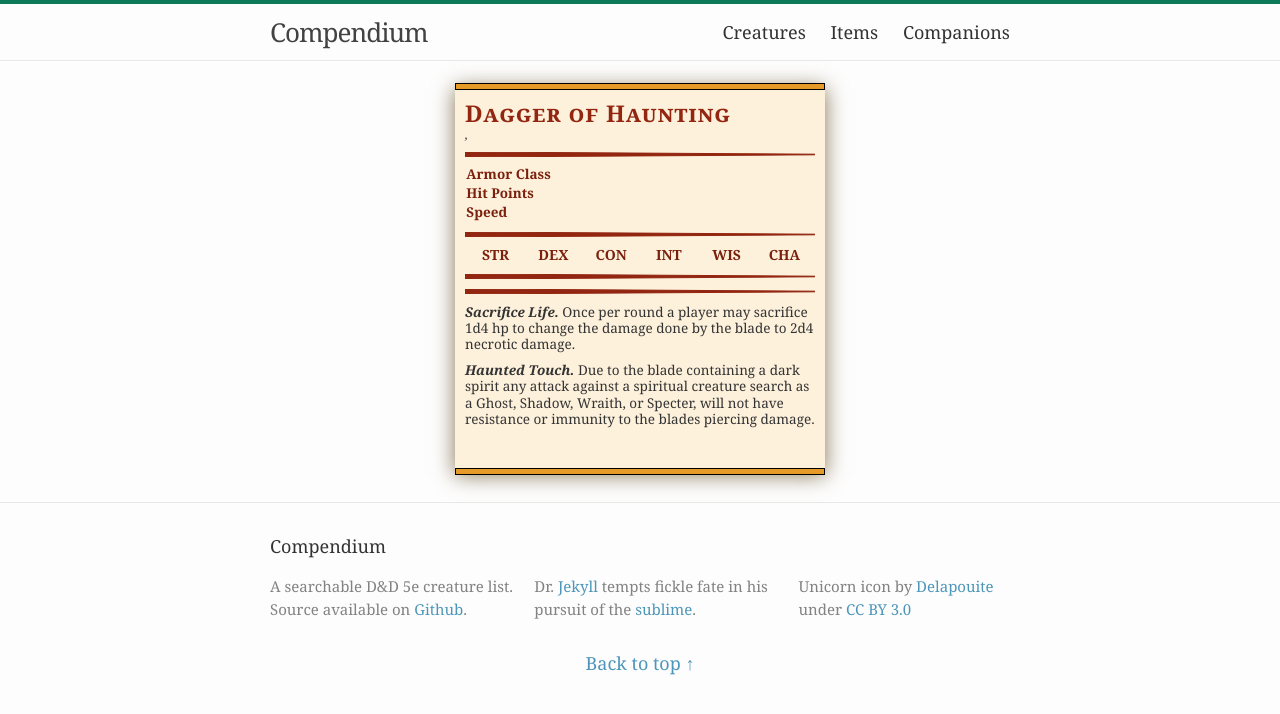
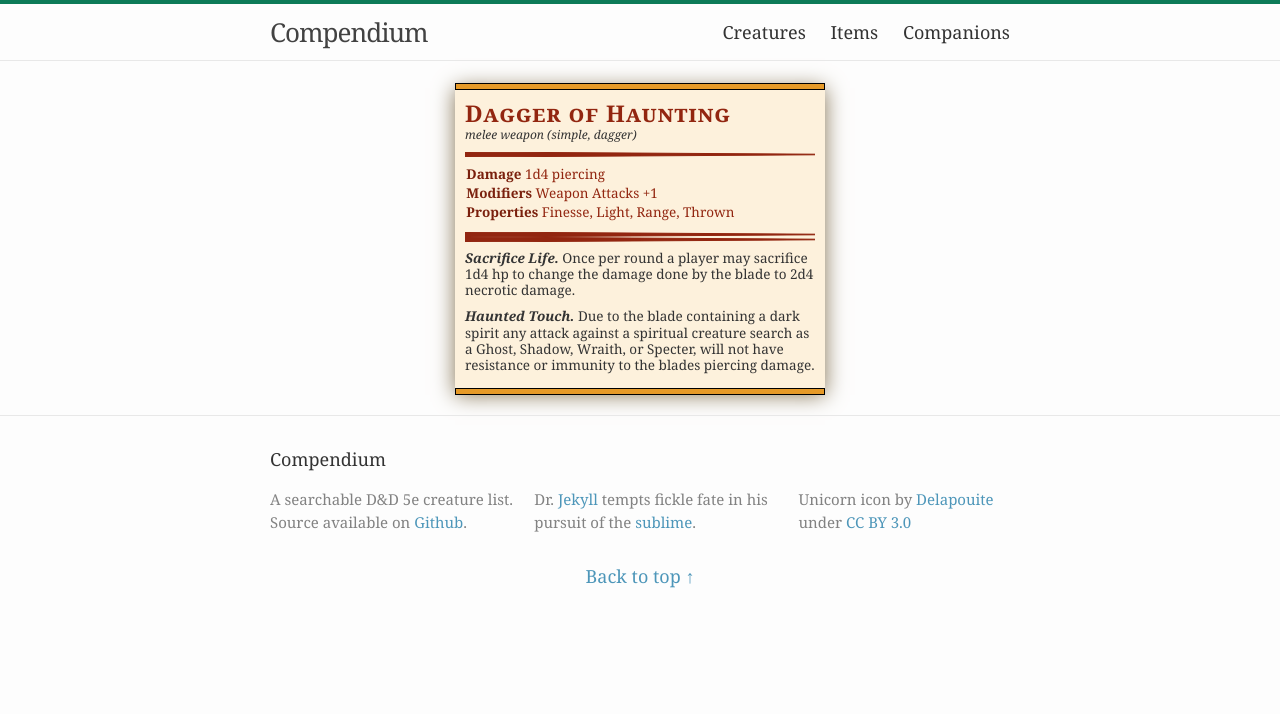
Before and after one commit to okaycasual/ck, a Jekyll site: the page built from _items/dagger-of-haunting.md, in a window 1280 px wide. Shown: the top 714 px of the page. Built offline with Jekyll 4.4.1, drawn with Linux system fonts in a browser that asks for light colours.

Commit message:
update item template

```diff
--- a/_items/dagger-of-haunting.md
+++ b/_items/dagger-of-haunting.md
@@ -1,9 +1,8 @@
 ---
 layout: item
 name: "Dagger of Haunting"
-category: "Items"
-damage: "1d4"
-damage_type: "Piercing"
+item_type: "melee weapon (simple, dagger)"
+damage: "1d4 piercing"
 item_rarity: "Rare"
 modifiers: "Weapon Attacks +1"
 properties: "Finesse, Light, Range, Thrown"
--- a/_layouts/item.html
+++ b/_layouts/item.html
@@ -7,130 +7,31 @@ layout: default
     <div class="section-left">
       <div class="creature-heading">
 	<h1>{{ page.name }}</h1>
-	<h2>{{ page.size }}, {{ page.alignment }}</h2>
+	<h2>{{ page. item_type }}</h2>
       </div> <!-- creature heading -->
       <svg height="5" width="100%" class="tapered-rule">
 	<polyline points="0,0 400,2.5 0,5"></polyline>
       </svg>
       <div class="top-stats">
 	<div class="property-line first">
-	  <h4>Armor Class</h4>
-	  <p>{{ page.armor_class }}</p>
+	  <h4>Damage</h4>
+	  <p>{{ page.damage }}</p>
 	</div> <!-- property line -->
 	<div class="property-line">
-	  <h4>Hit Points</h4>
-	  <p contenteditable="true">{{ page.hit_points }}</p>
+	  <h4>Modifiers</h4>
+	  <p contenteditable="true">{{ page.modifiers }}</p>
 	</div> <!-- property line -->
 	<div class="property-line last">
-	  <h4>Speed</h4>
-	  <p>{{ page.speed }}</p>
+	  <h4>Properties</h4>
+	  <p>{{ page.properties }}</p>
 	</div> <!-- property line -->
 	<svg height="5" width="100%" class="tapered-rule">
 	  <polyline points="0,0 400,2.5 0,5"></polyline>
 	</svg>
-	<div class="abilities">
-	  <div class="ability-strength">
-	    <h4>STR</h4>
-	    <p>{{ page.str }}</p>
-	  </div>
-	  <div class="ability-dexterity">
-	    <h4>DEX</h4>
-	    <p>{{ page.dex }}</p>
-	  </div>
-	  <div class="ability-constitution">
-	    <h4>CON</h4>
-	    <p>{{ page.con }}</p>
-	  </div>
-	  <div class="ability-intelligence">
-	    <h4>INT</h4>
-	    <p>{{ page.int }}</p>
-	  </div>
-	  <div class="ability-wisdom">
-	    <h4>WIS</h4>
-	    <p>{{ page.wis }}</p>
-	  </div>
-	  <div class="ability-charisma">
-	    <h4>CHA</h4>
-	    <p>{{ page.cha }}</p>
-	  </div>
-	</div>
 	<svg height="5" width="100%" class="tapered-rule top-gap">
 	  <polyline points="0,0 400,2.5 0,5"></polyline>
 	</svg>
-	{% if page.damage_immunities %}
-	<div class="property-line">
-	  <h4>Damage Immunities</h4>
-	  <p>{{ page.damage_immunities }}</p>
-	</div>
-	{% endif %}
-	{% if page.damage_resistances %}
-	<div class="property-line">
-	  <h4>Damage Resistances</h4>
-	  <p>{{ page.damage_resistances }}</p>
-	</div>
-	{% endif %}
-	{% if page.damage_vulnerabilities %}
-	<div class="property-line">
-	  <h4>Damage Vulnerabilities</h4>
-	  <p>{{ page.damage_vulnerabilities }}</p>
-	</div>
-	{% endif %}
-	{% if page.condition_immunities %}
-	<div class="property-line">
-	  <h4>Condition Immunities</h4>
-	  <p>{{ page.condition_immunities }}</p>
-	</div>
-	{% endif %}
-	{% if page.senses %}
-	<div class="property-line">
-	  <h4>Senses</h4>
-	  <p>{{ page.senses }}</p>
-	</div>
-	{% endif %}
-	{% if page.saving_throws %}
-	<div class="property-line">
-	  <h4>Saving Throws</h4>
-	  <p>{{ page.saving_throws }}</p>
-	</div>
-	{% endif %}
-	{% if page.skills %}
-	<div class="property-line">
-	  <h4>Skills</h4>
-	  <p>{{ page.skills }}</p>
-	</div>
-	{% endif %}
-	{% if page.languages %}
-	<div class="property-line">
-	  <h4>Languages</h4>
-	  <p>{{ page.languages }}</p>
-	</div>
-	{% endif %}
-	{% if page.challenge %}
-	<div class="property-line">
-	  <h4>Challenge</h4>
-	  <p>{{ page.challenge }}</p>
-	</div>
-	{% endif %}
-      </div>
-      <svg height="5" width="100%" class="tapered-rule top-gap bottom-gap">
-	<polyline points="0,0 400,2.5 0,5"></polyline>
-      </svg>
       {{ content }}
-
-      <dl class="tag-list">
-	{% for tag in page.tags %}
-	<dd>
-	  <span class="tag">
-	    {% if tag contains 'cr' %}
-	    <a href="{{ site.baseurl }}/cr#{{ tag }}">{{tag}}</a> {% else %}
-	    <a href="{{ site.baseurl }}/tag/{{ tag }}">{{tag}}</a> {% endif %}
-	  </span>
-	</dd>
-	{% endfor %}
-	{% if page.page_number %}
-	<dd>(p. {{ page.page_number }})</dd>
-	{% endif %}
-      </dl>
       <hr class="orange-border bottom" />
     </div>
   </div>
```
